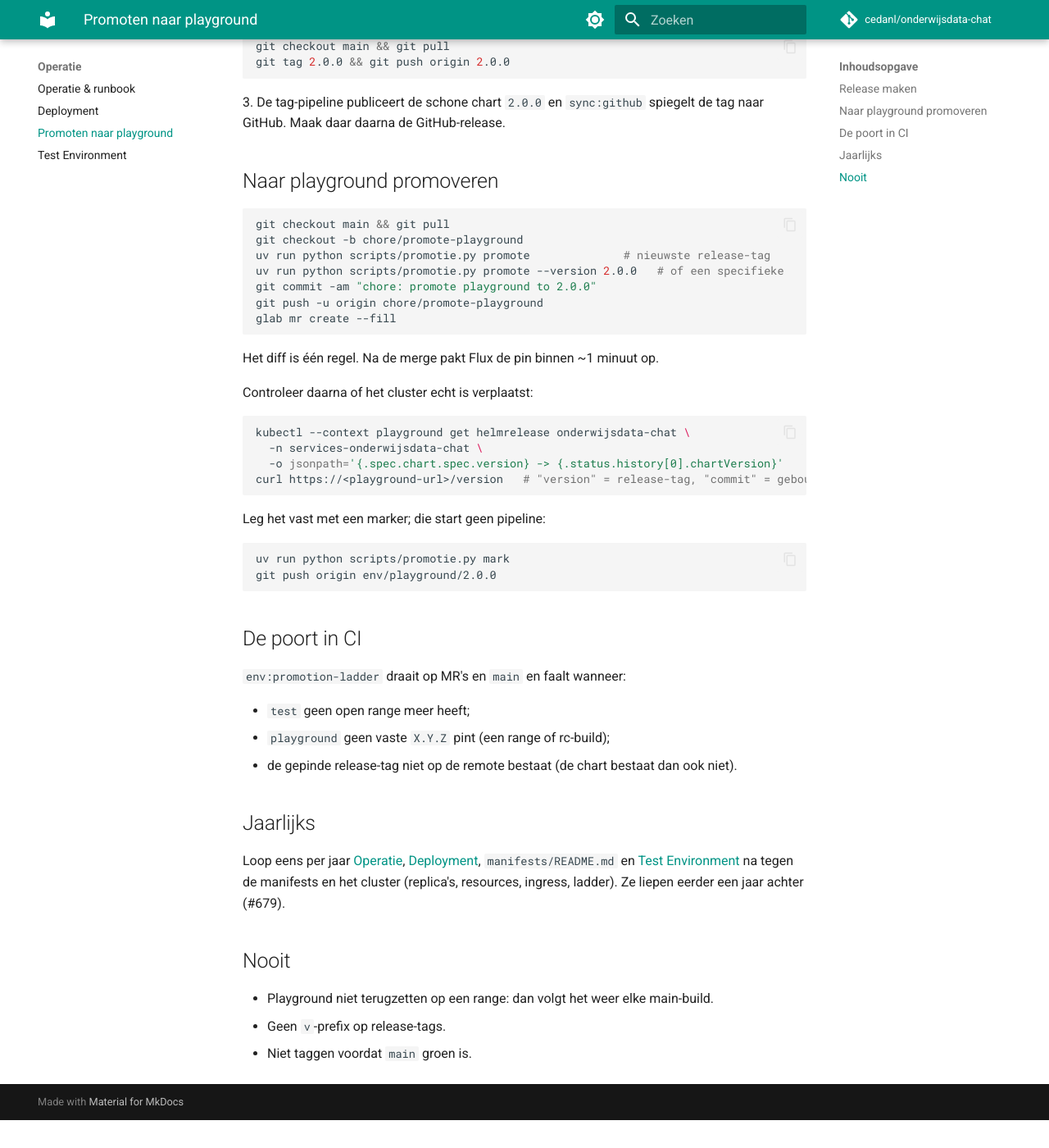
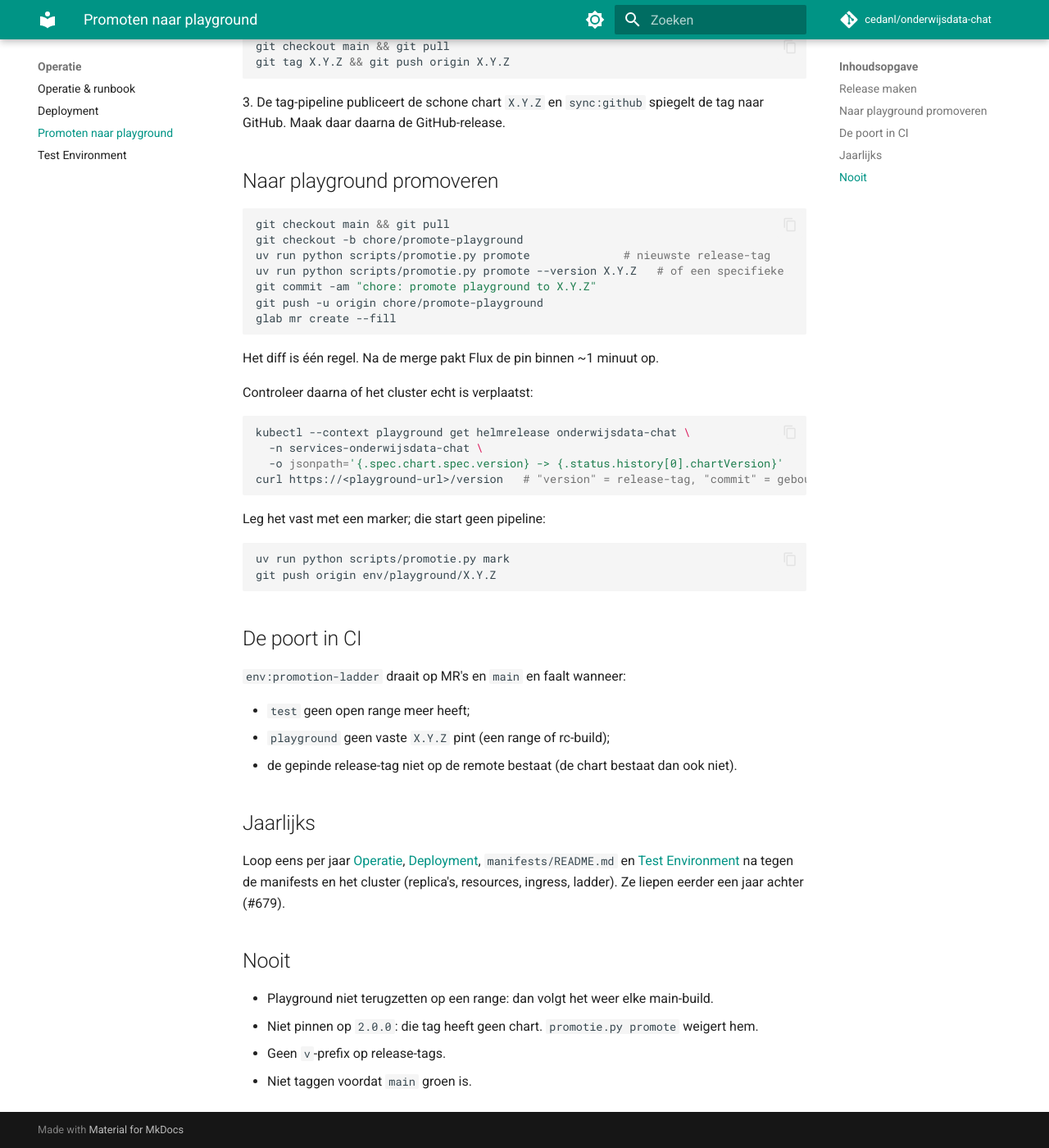
Before and after one commit to cedanl/onderwijsdata-chat, an MkDocs documentation site: the page built from docs/promoten.md, in a window 1280 px wide and 1400 px high, scrolled down 1366 px. Shown: the whole window at 82% size. Built offline with MkDocs 1.6.1 and Material for MkDocs 9.7.7, drawn with Linux system fonts in a browser that asks for light colours; comment, search, counter and statistics services are not loaded; before the commit the page ends 2732 px from its top, so only the background shows below that; some of the changed text lies outside the part shown.

Commit message:
docs(release): promoten.md gebruikt X.Y.Z, promotie.py weigert 2.0.0
docs/promoten.md gebruikte 2.0.0 als voorbeeld in de commando's om te taggen,
te promoveren en te markeren, terwijl Agents.md verbiedt om op die tag te
pinnen: hij heeft geen chart. Wie de commando's kopieerde, pinde playground
op een release zonder chart.

- docs/promoten.md en de docstring van scripts/promotie.py gebruiken X.Y.Z;
  onder "Nooit" staat waarom 2.0.0 niet kan.
- promotie.py promote weigert 2.0.0 (ZONDER_CHART) met een melding en
  schrijft dan niets; test in tests/test_promotie.py.

Closes #844

Co-Authored-By: Claude Opus 5.5 <noreply@anthropic.com>

````diff
--- a/docs/promoten.md
+++ b/docs/promoten.md
@@ -6,7 +6,7 @@ De ladder heeft twee sporten: **test** en **playground**. `development` en
 | Omgeving | Beweegt wanneer | Pin in `helmrelease.yaml` |
 |---|---|---|
 | `test` | elke push naar `main`, vanzelf | open range `>=0.0.1-0.0` |
-| `playground` | alleen door jouw promotie-MR | vaste release, bijv. `"2.0.0"` |
+| `playground` | alleen door jouw promotie-MR | vaste release `"X.Y.Z"` |
 
 Eerst zie je een wijziging op test; pas als jij het goed vindt, promoveer je naar
 playground. Een tag deployt zelf niets: de pin is de deploy.
@@ -42,9 +42,9 @@ playground. Een tag deployt zelf niets: de pin is de deploy.
 
    ```bash
    git checkout main && git pull
-   git tag 2.0.0 && git push origin 2.0.0
+   git tag X.Y.Z && git push origin X.Y.Z
    ```
-3. De tag-pipeline publiceert de schone chart `2.0.0` en `sync:github` spiegelt
+3. De tag-pipeline publiceert de schone chart `X.Y.Z` en `sync:github` spiegelt
    de tag naar GitHub. Maak daar daarna de GitHub-release.
 
 ## Naar playground promoveren
@@ -53,8 +53,8 @@ playground. Een tag deployt zelf niets: de pin is de deploy.
 git checkout main && git pull
 git checkout -b chore/promote-playground
 uv run python scripts/promotie.py promote              # nieuwste release-tag
-uv run python scripts/promotie.py promote --version 2.0.0   # of een specifieke
-git commit -am "chore: promote playground to 2.0.0"
+uv run python scripts/promotie.py promote --version X.Y.Z   # of een specifieke
+git commit -am "chore: promote playground to X.Y.Z"
 git push -u origin chore/promote-playground
 glab mr create --fill
 ```
@@ -74,7 +74,7 @@ Leg het vast met een marker; die start geen pipeline:
 
 ```bash
 uv run python scripts/promotie.py mark
-git push origin env/playground/2.0.0
+git push origin env/playground/X.Y.Z
 ```
 
 ## De poort in CI
@@ -94,5 +94,6 @@ Ze liepen eerder een jaar achter (#679).
 ## Nooit
 
 - Playground niet terugzetten op een range: dan volgt het weer elke main-build.
+- Niet pinnen op `2.0.0`: die tag heeft geen chart. `promotie.py promote` weigert hem.
 - Geen `v`-prefix op release-tags.
 - Niet taggen voordat `main` groen is.
````
Also changed, not shown: changelog.d/844-promotie-zonder-chart.md (added, +4 -0 lines), 2 other files.
